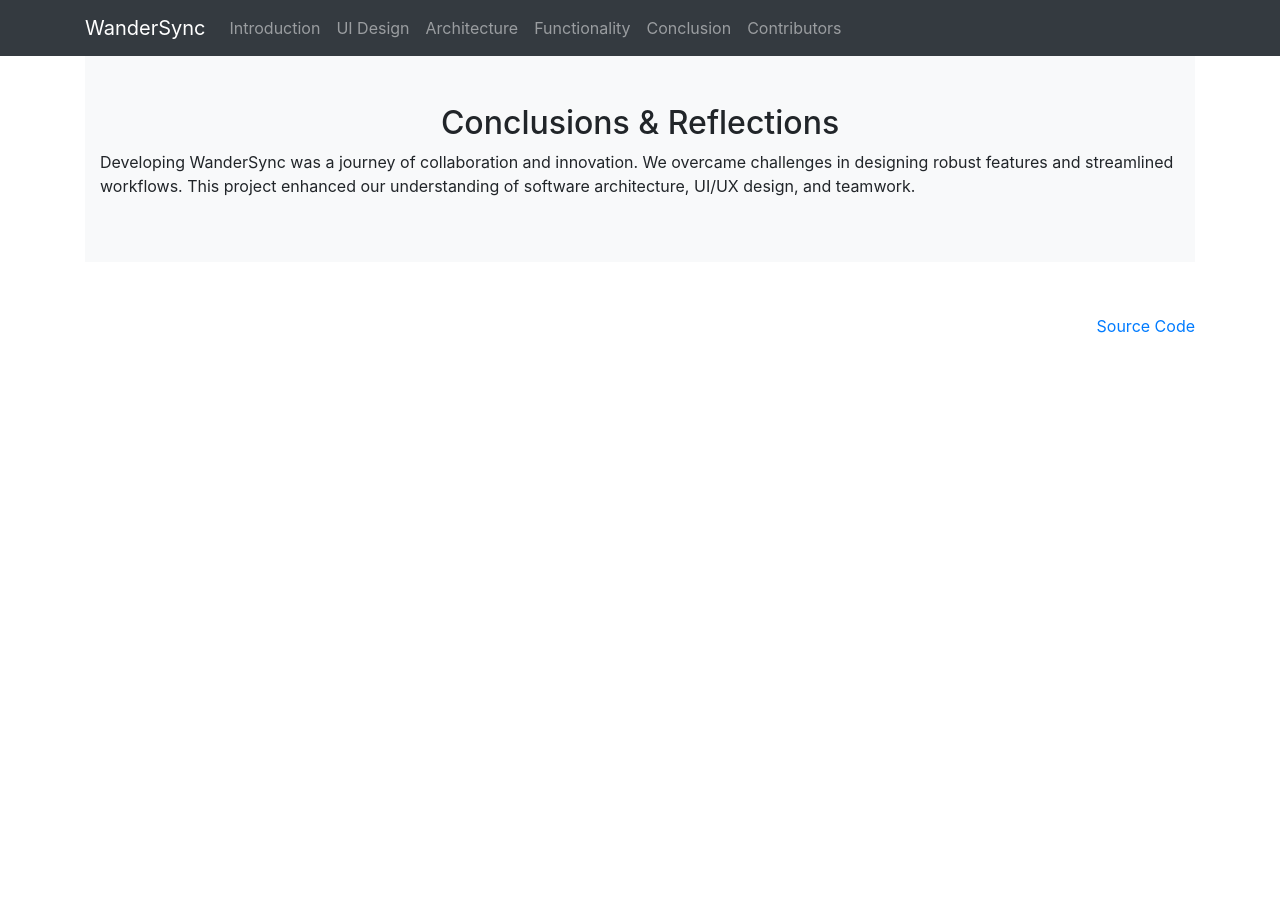
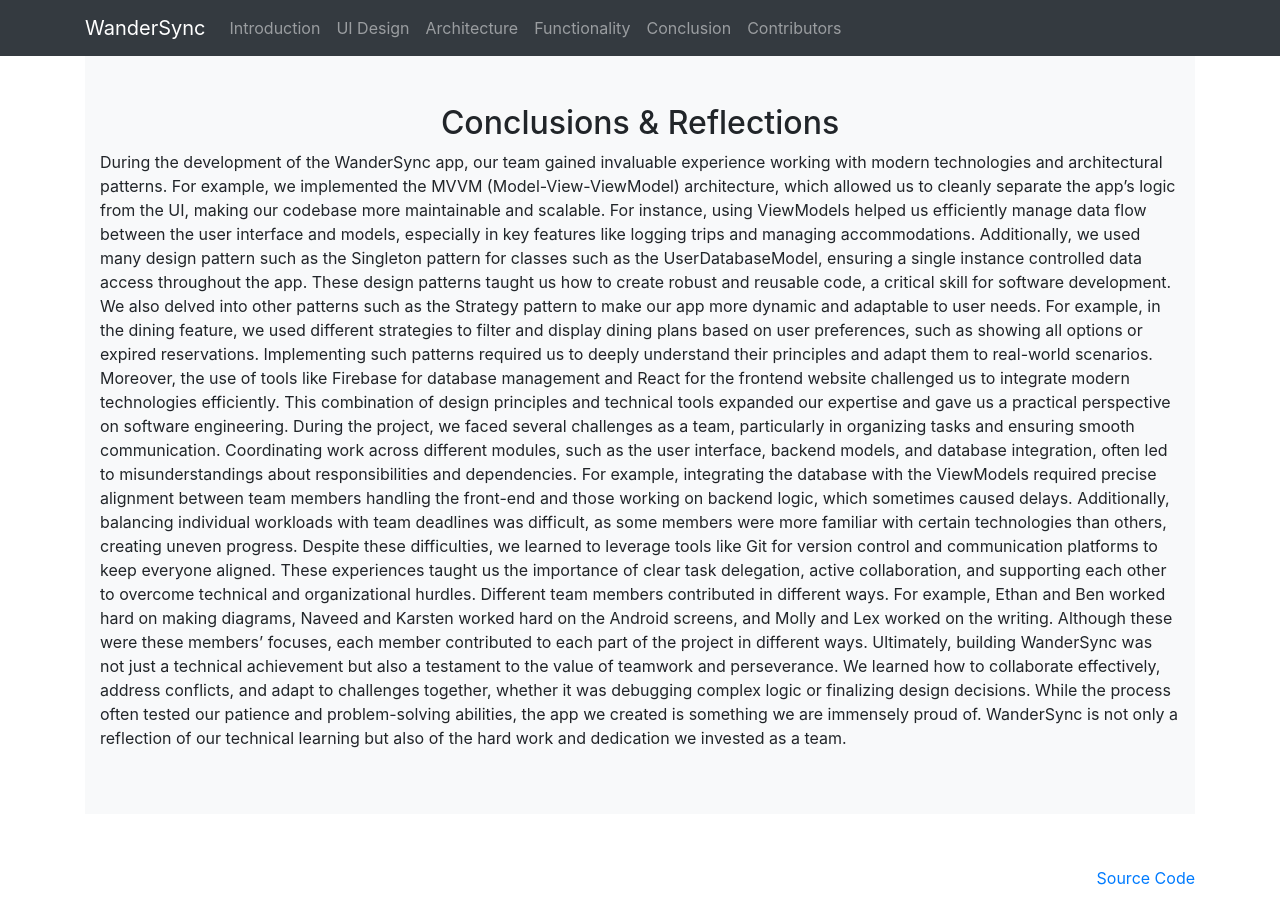
Before and after one commit to Naveed-Kabir/Naveed-Kabir.github.io, a React (Create React App) app: page /conclusion in a window 1280 px wide. Before the commit the page ends 800 px from the top, so only its background shows below. Built offline with nearby package versions, Linux system fonts and the light colour scheme; the HTML template or start-up script is replaced by a standard one.

Commit message:
Conclusion

```diff
--- a/src/components/Screens/Conclusion.js
+++ b/src/components/Screens/Conclusion.js
@@ -5,9 +5,12 @@ const Conclusion = () => (
     <Container>
       <h2 className="text-center">Conclusions & Reflections</h2>
       <p>
-        Developing WanderSync was a journey of collaboration and innovation. We overcame challenges in
-        designing robust features and streamlined workflows. This project enhanced our understanding of
-        software architecture, UI/UX design, and teamwork.
+      During the development of the WanderSync app, our team gained invaluable experience working with modern technologies and architectural patterns. For example, we implemented the MVVM (Model-View-ViewModel) architecture, which allowed us to cleanly separate the app’s logic from the UI, making our codebase more maintainable and scalable. For instance, using ViewModels helped us efficiently manage data flow between the user interface and models, especially in key features like logging trips and managing accommodations. Additionally, we used many design pattern such as the Singleton pattern for classes such as the UserDatabaseModel, ensuring a single instance controlled data access throughout the app. These design patterns taught us how to create robust and reusable code, a critical skill for software development.
+We also delved into other patterns such as the Strategy pattern to make our app more dynamic and adaptable to user needs. For example, in the dining feature, we used different strategies to filter and display dining plans based on user preferences, such as showing all options or expired reservations. Implementing such patterns required us to deeply understand their principles and adapt them to real-world scenarios. Moreover, the use of tools like Firebase for database management and React for the frontend website challenged us to integrate modern technologies efficiently. This combination of design principles and technical tools expanded our expertise and gave us a practical perspective on software engineering.
+During the project, we faced several challenges as a team, particularly in organizing tasks and ensuring smooth communication. Coordinating work across different modules, such as the user interface, backend models, and database integration, often led to misunderstandings about responsibilities and dependencies. For example, integrating the database with the ViewModels required precise alignment between team members handling the front-end and those working on backend logic, which sometimes caused delays. Additionally, balancing individual workloads with team deadlines was difficult, as some members were more familiar with certain technologies than others, creating uneven progress. Despite these difficulties, we learned to leverage tools like Git for version control and communication platforms to keep everyone aligned. These experiences taught us the importance of clear task delegation, active collaboration, and supporting each other to overcome technical and organizational hurdles.
+Different team members contributed in different ways. For example, Ethan and Ben worked hard on making diagrams, Naveed and Karsten worked hard on the Android screens, and Molly and Lex worked on the writing. Although these were these members’ focuses, each member contributed to each part of the project in different ways.
+Ultimately, building WanderSync was not just a technical achievement but also a testament to the value of teamwork and perseverance. We learned how to collaborate effectively, address conflicts, and adapt to challenges together, whether it was debugging complex logic or finalizing design decisions. While the process often tested our patience and problem-solving abilities, the app we created is something we are immensely proud of. WanderSync is not only a reflection of our technical learning but also of the hard work and dedication we invested as a team.
+
       </p>
     </Container>
   </section>
```
